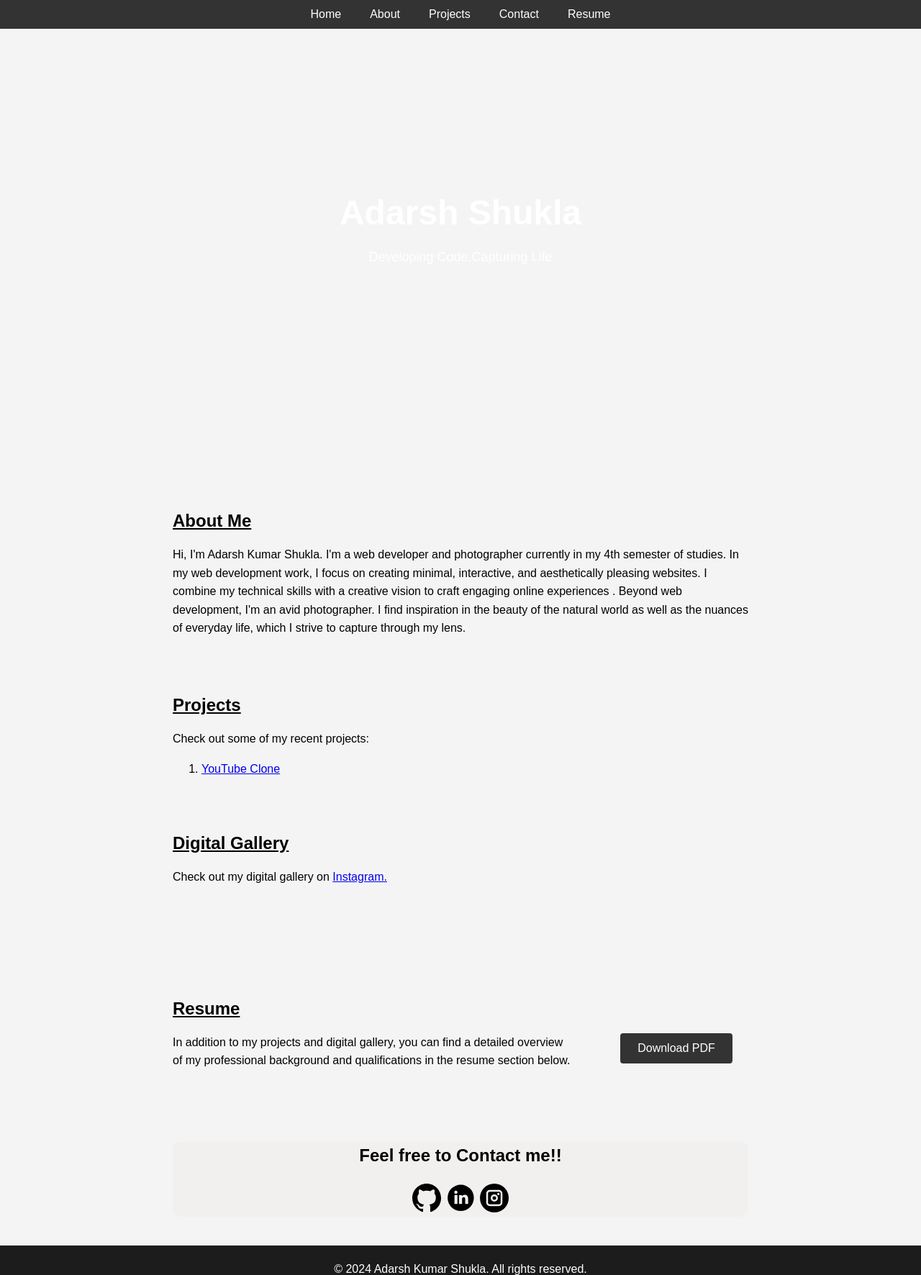
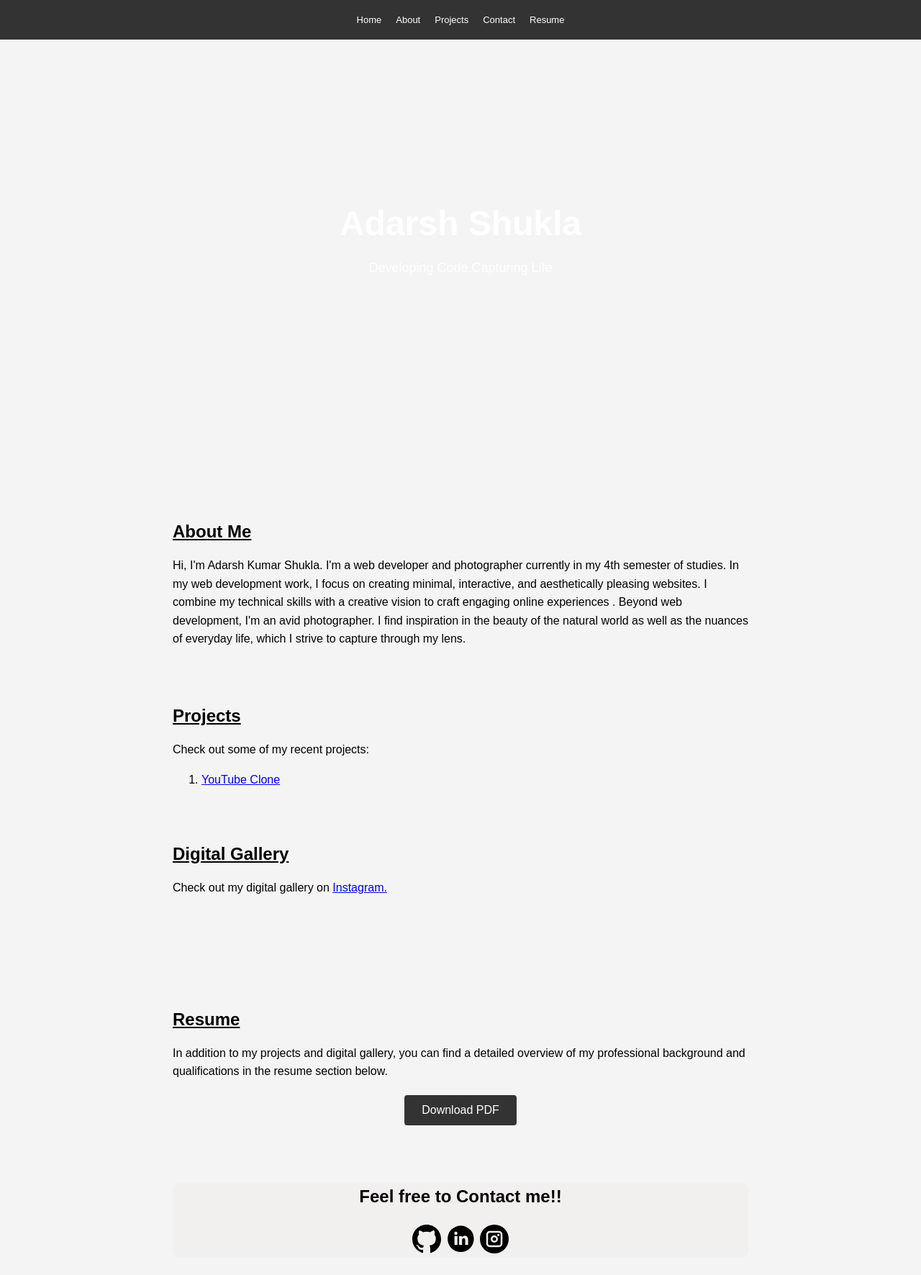
Before and after one commit to theidealshukla/portfolio, a plain HTML site: page index.html in a window 1280 px wide. Shown: the top 1772 px of the page at 72% size. Drawn offline with Linux system fonts and the light colour scheme.

Commit message:
updated changes

```diff
--- a/index.html
+++ b/index.html
@@ -66,7 +66,11 @@
     <section class="resume-section" id="resume">
       <h2>Resume</h2>
       <div class="resume-container">
-        <p>In addition to my projects and digital gallery, you can find a detailed overview of my professional background and qualifications in the resume section below.</p>
+        <div class="resume-intro">
+          <p>In addition to my projects and digital gallery, you can find a detailed overview of my professional background and qualifications in the resume section below.</p>
+        </div>
+
+
 
         <div class="resume-actions">
 
@@ -94,8 +98,11 @@
 
   </main>
 
+
+
   <footer>
     <p>&copy; 2024 Adarsh Kumar Shukla. All rights reserved.</p>
   </footer>
+
 </body>
 </html>
--- a/port_style.css
+++ b/port_style.css
@@ -18,13 +18,19 @@ h1 {
 nav {
   background-color: #333333;
   padding: 10px 0;
-  height: 20px;
+  height: 35px;
   display: flex;
+
+  width: 100%;
+
   top: 0px;
-  width: 100%;
+
   position: sticky;
-  align-items: center;
-  justify-content: center;
+  align-items:center;
+  justify-content:center;
+
+
+
 }
 
 .aboutme {
@@ -35,18 +41,25 @@ nav {
 nav ul {
   list-style-type: none;
   display: flex;
-  justify-content: center;
+
+
+  justify-content:center;
   padding: 0;
+
 }
 
 nav li {
-  margin: 0 20px;
+  margin: 0 10px;
+  display: flex;
+
 }
 
 nav a {
   color: #fff;
   text-decoration: none;
   scroll-behavior: smooth;
+  font-size:small;
+
 }
 
 main {
@@ -98,6 +111,7 @@ footer {
   display: flex;
   text-align: center;
   justify-content: space-around;
+
 }
 
 .feature {
@@ -129,20 +143,19 @@ footer {
 }
 
 .resume-container {
-  display: flex;
+
   justify-content: space-between;
   align-items: flex-start;
   gap: 40px;
 }
 
-.resume-preview {
-  flex: 1;
-}
 
 .resume-actions {
   flex: 0 0 200px;
   text-align: center;
+  display: block;
 }
+
 
 .btn-download {
   display: inline-block;
```
